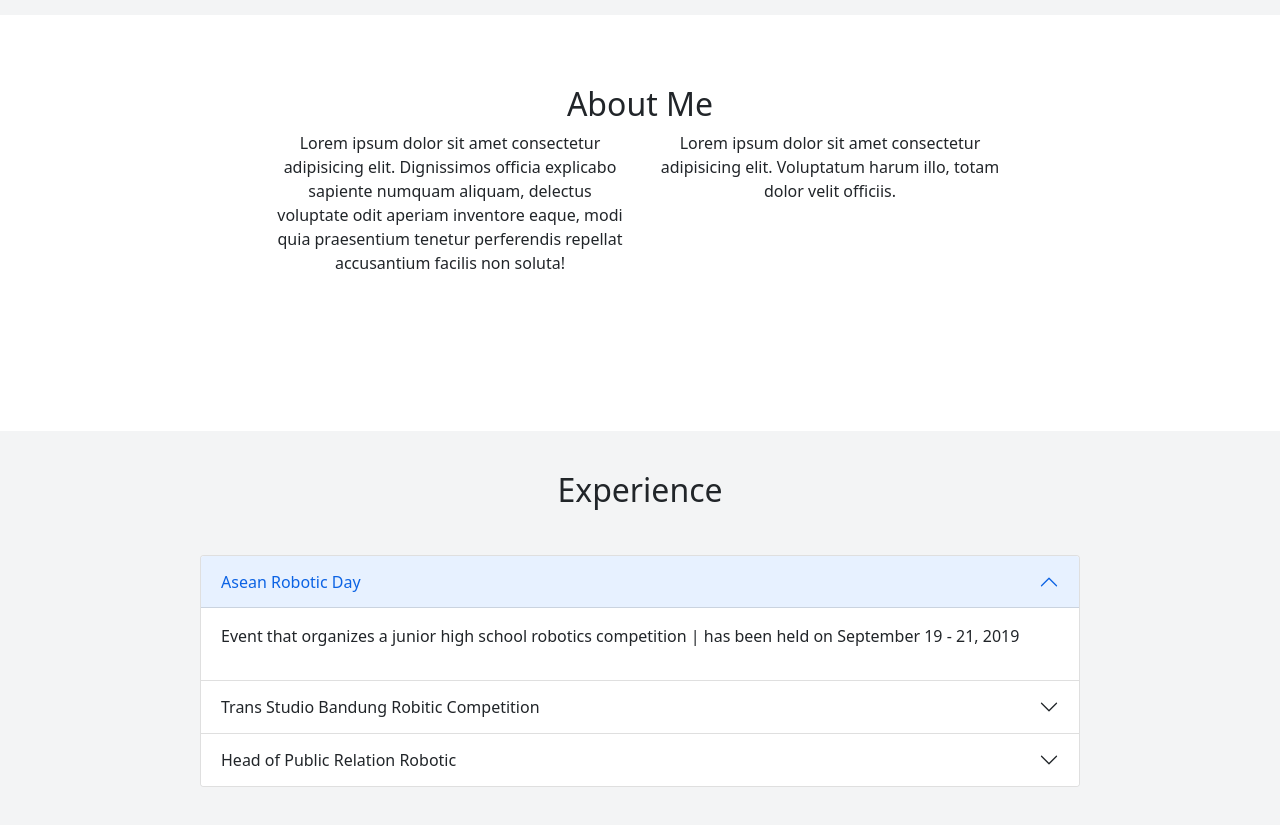
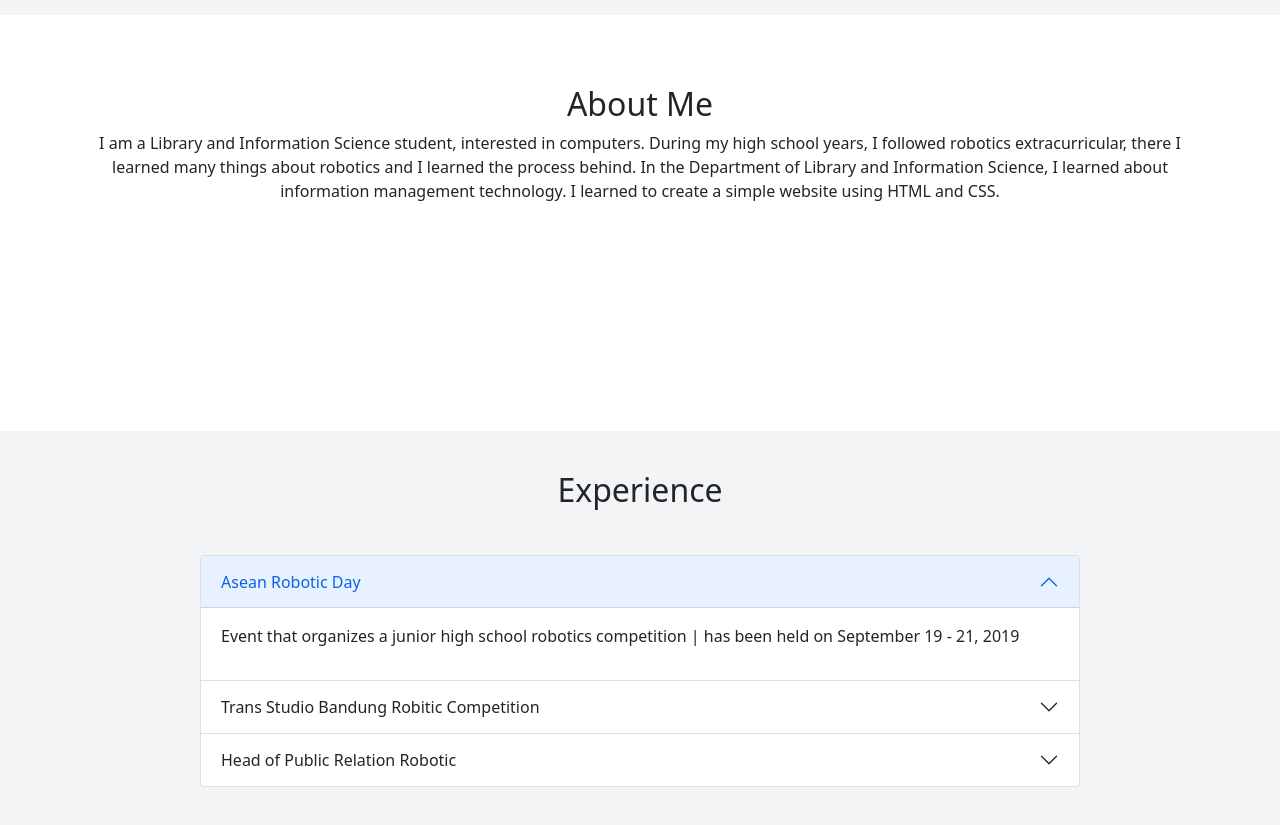
Before and after one commit to ravisuminar/ravisuminar, a plain HTML site: page index.html in a window 1280 px wide. Shown: the part 1240-2065 px from the top of the page. Drawn offline with nearby package versions, Linux system fonts and the light colour scheme.

Commit message:
Update index.html
revisi bagian about

```diff
--- a/index.html
+++ b/index.html
@@ -129,12 +129,10 @@
             </div>
 
             <div class="row text-center justify-content-center">
-                <div class="col-4 ">
-                    <p>Lorem ipsum dolor sit amet consectetur adipisicing elit. Dignissimos officia explicabo sapiente numquam aliquam, delectus voluptate odit aperiam inventore eaque, modi quia praesentium tenetur perferendis repellat accusantium facilis non soluta!</p>
-                </div>
-                <div class="col-4">
-                    <p>Lorem ipsum dolor sit amet consectetur adipisicing elit. Voluptatum harum illo, totam dolor velit officiis.</p>
-                </div>
+                <div class="text-align:center ; ">
+                    <p>I am a Library and Information Science student, interested in computers. During my high school years, I followed robotics extracurricular, there I learned many things about robotics and I learned the process behind. In the Department of Library and Information Science, I learned about information management technology. I learned to create a simple website using HTML and CSS.</p>
+               </div>
+
             </div>
         </div>
            </section>
```
